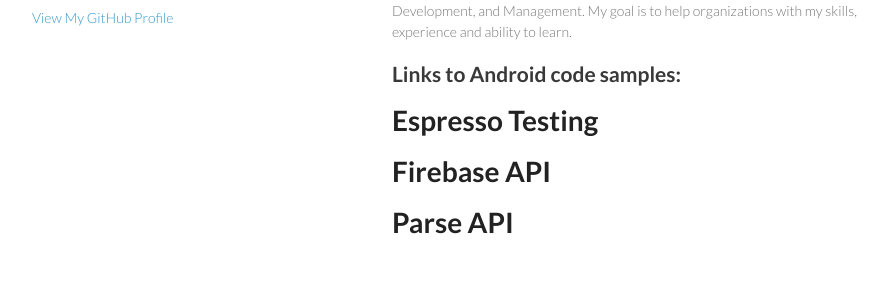
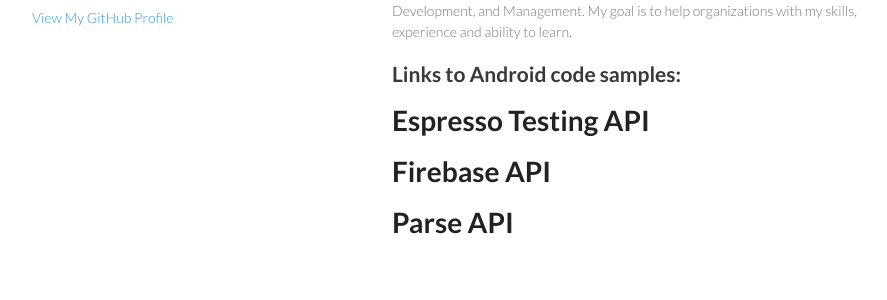
Before and after one commit to wrondon/wrondon.github.io, a Jekyll site: the page index.html, which Jekyll copies as it is, in a window 1280 px wide. Shown: the part 143-443 px from the top of the page, without its empty margins (178-1065 px from the left). Built offline with Jekyll 4.4.1, drawn with Linux system fonts in a browser that asks for light colours.

Commit message:
Replace master branch with page content via GitHub

```diff
--- a/index.html
+++ b/index.html
@@ -32,7 +32,7 @@
 <a id="links-to-android-code-samples" class="anchor" href="#links-to-android-code-samples" aria-hidden="true"><span class="octicon octicon-link"></span></a>Links to Android code samples:</h2>
 
 <h1>
-<a id="espresso-testing" class="anchor" href="#espresso-testing" aria-hidden="true"><span class="octicon octicon-link"></span></a><a href="http://wrondon.github.io/AppWithEspresso"><strong>Espresso Testing</strong></a>
+<a id="espresso-testing-api" class="anchor" href="#espresso-testing-api" aria-hidden="true"><span class="octicon octicon-link"></span></a><a href="http://wrondon.github.io/AppWithEspresso"><strong>Espresso Testing API</strong></a>
 </h1>
 
 <h1>
--- a/params.json
+++ b/params.json
@@ -1 +1 @@
-{"name":"William Rondón","tagline":"wrondon github site","body":"## Welcome to my GitHub Pages.\r\nI have been working with Android development since 2012 helping different organizations, through all the steps in the life cycle of Software Application Development, and Management. My goal is to help organizations with my skills, experience and ability to learn.\r\n\r\n## Links to Android code samples:\r\n\r\n#     [**Espresso Testing**](http://wrondon.github.io/AppWithEspresso)\r\n\r\n#     [**Firebase API**](http://wrondon.github.io/AppTestFirebase)\r\n\r\n#     [**Parse API**](http://wrondon.github.io/TodoListActivity/)\r\n\r\n\r\n","google":"","note":"Don't delete this file! It's used internally to help with page regeneration."}
+{"name":"William Rondón","tagline":"wrondon github site","body":"## Welcome to my GitHub Pages.\r\nI have been working with Android development since 2012 helping different organizations, through all the steps in the life cycle of Software Application Development, and Management. My goal is to help organizations with my skills, experience and ability to learn.\r\n\r\n## Links to Android code samples:\r\n\r\n#     [**Espresso Testing API**](http://wrondon.github.io/AppWithEspresso)\r\n\r\n#     [**Firebase API**](http://wrondon.github.io/AppTestFirebase)\r\n\r\n#     [**Parse API**](http://wrondon.github.io/TodoListActivity/)\r\n\r\n\r\n","google":"","note":"Don't delete this file! It's used internally to help with page regeneration."}
```
